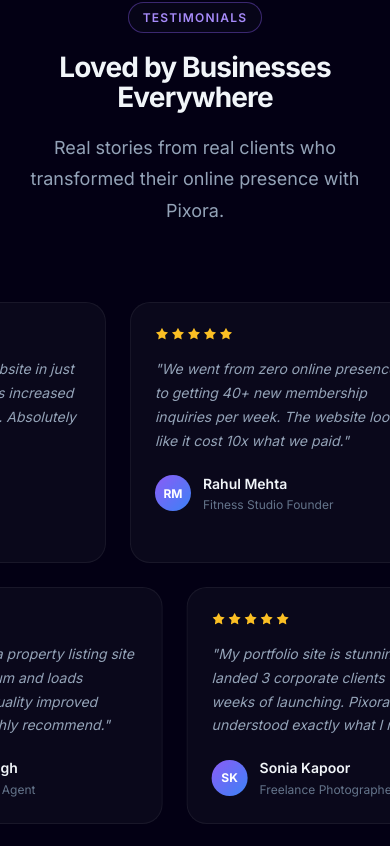
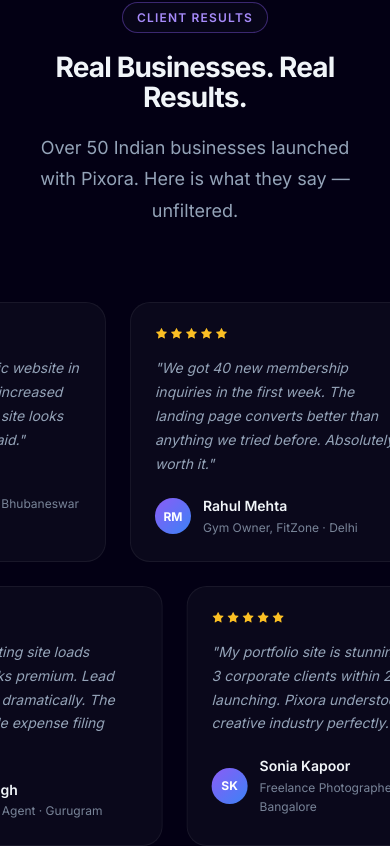
Before and after one commit to Vivek-Biswal/Pixora, a React (Vite) app: page / in a window 390 px wide. Shown: the part 9238-10084 px from the top of the page. Built offline with nearby package versions, Linux system fonts and the light colour scheme; no server answers.

Commit message:
Update Testimonials, FAQ and Footer

```diff
--- a/src/pages/Home/Home.css
+++ b/src/pages/Home/Home.css
@@ -1202,7 +1202,8 @@
 }
 .testimonial-card__role {
   font-size: var(--fs-xs);
-  color: var(--text-muted);
+  color: var(--text-secondary);
+  opacity: 0.8;
 }
 
 /* ---- Pricing ---- */
@@ -1371,22 +1372,30 @@
 
 /* ---- FAQ ---- */
 .faq__list {
-  max-width: 740px;
+    max-width: 760px;
     margin: 0 auto;
     display: flex;
     flex-direction: column;
-  gap: var(--space-3);
-}
+    gap: var(--space-2);
+  }
+
   .faq__item {
-  background: rgba(255,255,255,0.02);
+    background: rgba(255, 255, 255, 0.02);
     border: 1px solid var(--border-subtle);
     border-radius: var(--radius-lg);
     overflow: hidden;
-  transition: border-color var(--transition-base);
-}
-.faq__item:hover, .faq__item.active {
-  border-color: var(--border-accent);
-}
+    transition: border-color 0.25s ease;
+  }
+
+  .faq__item:hover {
+    border-color: var(--border-default);
+  }
+
+  .faq__item.active {
+    border-color: rgba(139, 92, 246, 0.4);
+    background: rgba(139, 92, 246, 0.03);
+  }
+
   .faq__question {
     display: flex;
     justify-content: space-between;
@@ -1396,28 +1405,76 @@
     font-weight: var(--fw-semibold);
     font-size: var(--fs-body);
     color: var(--text-primary);
-  transition: color var(--transition-fast);
-}
-.faq__question:hover { color: var(--color-purple-light); }
+    transition: color 0.2s ease;
+    gap: var(--space-4);
+    user-select: none;
+  }
+
+  .faq__question:hover {
+    color: var(--color-purple-light);
+  }
+
   .faq__icon {
-  transition: transform var(--transition-base);
+    width: 22px;
+    height: 22px;
+    border-radius: 50%;
+    border: 1px solid var(--border-default);
+    display: flex;
+    align-items: center;
+    justify-content: center;
     color: var(--text-muted);
     flex-shrink: 0;
-}
-.faq__item.active .faq__icon { transform: rotate(45deg); }
+    transition: transform 0.35s cubic-bezier(0.34, 1.56, 0.64, 1),
+                border-color 0.25s ease,
+                background 0.25s ease,
+                color 0.25s ease;
+  }
+
+  .faq__item.active .faq__icon {
+    transform: rotate(45deg);
+    border-color: rgba(139, 92, 246, 0.5);
+    background: rgba(139, 92, 246, 0.1);
+    color: var(--color-purple-light);
+  }
+
   .faq__answer {
     max-height: 0;
     overflow: hidden;
-  transition: max-height 0.4s ease, padding 0.3s ease;
-}
+    transition: max-height 0.4s cubic-bezier(0.16, 1, 0.3, 1),
+                padding 0.3s ease;
+  }
+
   .faq__item.active .faq__answer {
     max-height: 300px;
     padding: 0 var(--space-6) var(--space-6);
   }
+
   .faq__answer p {
     font-size: var(--fs-small);
     color: var(--text-secondary);
-  line-height: 1.7;
+    line-height: 1.8;
+    border-top: 1px solid var(--border-subtle);
+    padding-top: var(--space-4);
+    margin: 0;
+  }
+
+  [data-theme="light"] .faq__item {
+    background: #ffffff;
+    box-shadow: 0 1px 6px rgba(0, 0, 0, 0.04);
+  }
+
+  [data-theme="light"] .faq__item.active {
+    background: rgba(139, 92, 246, 0.02);
+  }
+
+  @media (max-width: 640px) {
+    .faq__question {
+      font-size: var(--fs-small);
+      padding: var(--space-4) var(--space-5);
+    }
+    .faq__item.active .faq__answer {
+      padding: 0 var(--space-5) var(--space-5);
+    }
   }
 
 /* ---- Final CTA ---- */
--- a/src/pages/Home/Home.jsx
+++ b/src/pages/Home/Home.jsx
@@ -238,14 +238,70 @@ const Home = () => {
   ];
 
   const testimonials = [
-    { name: 'Dr. Priya Sharma', role: 'Dental Clinic Owner', quote: 'Pixora built our clinic website in just 2 weeks. Patient bookings increased by 60% in the first month. Absolutely worth every penny.', initials: 'PS' },
-    { name: 'Rahul Mehta', role: 'Fitness Studio Founder', quote: 'We went from zero online presence to getting 40+ new membership inquiries per week. The website looks like it cost 10x what we paid.', initials: 'RM' },
-    { name: 'Ananya Desai', role: 'Boutique Owner', quote: 'Our e-commerce store is beautiful and easy to manage. Sales grew 3x since launch. The Pixora team feels like an extension of our own team.', initials: 'AD' },
-    { name: 'Vikram Patel', role: 'Restaurant Chain Director', quote: 'All 5 of our restaurant locations now have cohesive, fast websites with online ordering. Customer satisfaction scores went through the roof.', initials: 'VP' },
-    { name: 'Sonia Kapoor', role: 'Freelance Photographer', quote: 'My portfolio site is stunning. I\'ve landed 3 corporate clients within weeks of launching. Pixora understood exactly what I needed.', initials: 'SK' },
-    { name: 'Arjun Nair', role: 'SaaS Startup CEO', quote: 'The landing page Pixora built converts at 8.5%. Their design instinct and technical skills are genuinely world-class.', initials: 'AN' },
-    { name: 'Meera Joshi', role: 'Salon Owner', quote: 'Booking through our website has replaced phone calls entirely. Our clients love the convenience. Best investment we\'ve made this year.', initials: 'MJ' },
-    { name: 'Karan Singh', role: 'Real Estate Agent', quote: 'Pixora gave us a property listing site that looks premium and loads instantly. Lead quality improved dramatically. Highly recommend.', initials: 'KS' },
+    {
+      name: 'Dr. Priya Sharma',
+      role: 'Dental Clinic Owner',
+      city: 'Bhubaneswar',
+      quote: 'Pixora delivered our clinic website in 6 days. Patient bookings increased 3x in the first month. The site looks like it cost 10x what we paid.',
+      initials: 'PS',
+      rating: 5,
+    },
+    {
+      name: 'Rahul Mehta',
+      role: 'Gym Owner, FitZone',
+      city: 'Delhi',
+      quote: 'We got 40 new membership inquiries in the first week. The landing page converts better than anything we tried before. Absolutely worth it.',
+      initials: 'RM',
+      rating: 5,
+    },
+    {
+      name: 'Ananya Desai',
+      role: 'Boutique Owner',
+      city: 'Pune',
+      quote: 'Our e-commerce store launched in 7 days and sales tripled within 30 days. Pixora understood exactly what a fashion brand needs online.',
+      initials: 'AD',
+      rating: 5,
+    },
+    {
+      name: 'Vikram Patel',
+      role: 'Restaurant Director',
+      city: 'Mumbai',
+      quote: 'All 3 of our restaurant locations now have beautiful websites with online ordering. Revenue from the web went up 220% in the first month.',
+      initials: 'VP',
+      rating: 5,
+    },
+    {
+      name: 'Sonia Kapoor',
+      role: 'Freelance Photographer',
+      city: 'Bangalore',
+      quote: 'My portfolio site is stunning. I landed 3 corporate clients within 2 weeks of launching. Pixora understood the creative industry perfectly.',
+      initials: 'SK',
+      rating: 5,
+    },
+    {
+      name: 'Arjun Nair',
+      role: 'SaaS Startup CEO',
+      city: 'Hyderabad',
+      quote: 'Our landing page converts at 8.5%. The design instinct and speed of delivery are genuinely world-class. Best agency decision we have made.',
+      initials: 'AN',
+      rating: 5,
+    },
+    {
+      name: 'Meera Joshi',
+      role: 'Salon Owner, GlowUp',
+      city: 'Chennai',
+      quote: 'Booking through our website completely replaced phone calls. Clients love it. The 7-day delivery promise is real — they actually delivered in 5.',
+      initials: 'MJ',
+      rating: 5,
+    },
+    {
+      name: 'Karan Singh',
+      role: 'Real Estate Agent',
+      city: 'Gurugram',
+      quote: 'Our property listing site loads instantly and looks premium. Lead quality improved dramatically. The GST invoice made expense filing easy too.',
+      initials: 'KS',
+      rating: 5,
+    },
   ];
 
   const capabilities = [
@@ -323,12 +379,38 @@ const Home = () => {
   ];
 
   const faqs = [
-    { q: 'How long does a typical website project take?', a: 'Most projects take 2-6 weeks depending on complexity. Simple landing pages can be ready in just 1 week, while full e-commerce sites may take 4-6 weeks.' },
-    { q: 'Do you offer ongoing maintenance?', a: 'Yes! All plans include initial support, and we offer monthly maintenance packages starting at ₹4,999/mo that cover security updates, content changes, and performance monitoring.' },
-    { q: 'Will my website be mobile-friendly?', a: 'Absolutely. Every website we build is fully responsive and optimized for smartphones, tablets, and desktops. We test across all major devices and browsers.' },
-    { q: 'Can you help with branding and content?', a: 'Yes, we offer add-on services for logo design, brand identity, copywriting, and professional photography coordination to ensure your site looks complete and professional.' },
-    { q: 'What if I need changes after launch?', a: 'We include revision rounds during development. After launch, your support period covers minor changes. For larger updates, we offer flexible retainer packages.' },
-    { q: 'Do I own my website?', a: 'Yes, 100%. You own all the code, design assets, and content. We deploy to your preferred hosting provider and give you full access to everything.' },
+    {
+      q: 'How long does it actually take to build my website?',
+      a: 'Most websites are delivered in 5–7 days. Simple landing pages take 3–5 days. E-commerce stores with payment integration take 10–14 days. We give you an exact delivery date on Day 1 — and we stick to it.',
+    },
+    {
+      q: 'Do I own the website after it is built?',
+      a: 'Yes — 100%. You own all the code, design files, images, and domain. We deploy to your hosting account and hand over every login. There are no lock-ins, no monthly platform fees, and no dependency on us to run your site.',
+    },
+    {
+      q: 'What do I need to provide to get started?',
+      a: 'Just your business name, logo (if you have one), and a rough idea of what you want. We handle everything else — copywriting guidance, images, layout, and technical setup. You don\'t need to be technical at all.',
+    },
+    {
+      q: 'Can I update the website myself after launch?',
+      a: 'Yes. All Business and E-Commerce sites come with a simple CMS (content management system) that lets you edit text, add photos, update products, and publish blogs — without touching any code.',
+    },
+    {
+      q: 'What if I don\'t like the design?',
+      a: 'We show you the full design mockup before writing a single line of code. You get revision rounds to refine it. If something is not right, we fix it — that is included in the price. We don\'t launch until you are genuinely happy.',
+    },
+    {
+      q: 'Do you provide hosting and domain?',
+      a: 'We can set it up for you using your preferred provider (GoDaddy, Hostinger, etc.) or recommend one that fits your budget. Hosting typically costs ₹3,000–₹6,000 per year — paid directly to the hosting provider, not to us.',
+    },
+    {
+      q: 'Is GST invoice provided?',
+      a: 'Yes. Every project includes a proper GST-compliant invoice that you can use for business expense filing. We are a registered business and all transactions are fully documented.',
+    },
+    {
+      q: 'What happens after the project is delivered?',
+      a: 'All plans include 3 months of free support for bug fixes and minor updates. After that, we offer affordable monthly maintenance plans starting at ₹4,999/mo that cover security updates, content changes, and priority support.',
+    },
   ];
 
   const row1 = testimonials.slice(0, 4);
@@ -736,9 +818,12 @@ const Home = () => {
       <Section className="testimonials section" id="testimonials">
         <div className="container">
           <motion.div className="section-header" variants={fadeUp}>
-            <span className="section-badge">Testimonials</span>
-            <h2>Loved by Businesses Everywhere</h2>
-            <p>Real stories from real clients who transformed their online presence with Pixora.</p>
+            <span className="section-badge">Client Results</span>
+            <h2>Real Businesses. Real Results.</h2>
+            <p>
+              Over 50 Indian businesses launched with Pixora.
+              Here is what they say — unfiltered.
+            </p>
           </motion.div>
         </div>
 
@@ -747,14 +832,18 @@ const Home = () => {
           {[...row1, ...row1].map((t, i) => (
             <div key={i} className="testimonial-card">
               <div className="testimonial-card__stars">
-                {[...Array(5)].map((_, j) => <Star key={j} size={14} fill="#FBBF24" strokeWidth={0} />)}
+                {[...Array(t.rating)].map((_, j) => (
+                  <Star key={j} size={13} fill="#FBBF24" strokeWidth={0} />
+                ))}
               </div>
               <p className="testimonial-card__quote">"{t.quote}"</p>
               <div className="testimonial-card__author">
                 <div className="testimonial-card__avatar">{t.initials}</div>
                 <div>
                   <div className="testimonial-card__name">{t.name}</div>
-                  <div className="testimonial-card__role">{t.role}</div>
+                  <div className="testimonial-card__role">
+                    {t.role} · {t.city}
+                  </div>
                 </div>
               </div>
             </div>
@@ -766,14 +855,18 @@ const Home = () => {
           {[...row2, ...row2].map((t, i) => (
             <div key={i} className="testimonial-card">
               <div className="testimonial-card__stars">
-                {[...Array(5)].map((_, j) => <Star key={j} size={14} fill="#FBBF24" strokeWidth={0} />)}
+                {[...Array(t.rating)].map((_, j) => (
+                  <Star key={j} size={13} fill="#FBBF24" strokeWidth={0} />
+                ))}
               </div>
               <p className="testimonial-card__quote">"{t.quote}"</p>
               <div className="testimonial-card__author">
                 <div className="testimonial-card__avatar">{t.initials}</div>
                 <div>
                   <div className="testimonial-card__name">{t.name}</div>
-                  <div className="testimonial-card__role">{t.role}</div>
+                  <div className="testimonial-card__role">
+                    {t.role} · {t.city}
+                  </div>
                 </div>
               </div>
             </div>
@@ -879,7 +972,16 @@ const Home = () => {
         <div className="container">
           <motion.div className="section-header" variants={fadeUp}>
             <span className="section-badge">FAQ</span>
-            <h2>Common Questions</h2>
+            <h2>Questions We Get Every Day</h2>
+            <p>
+              Everything you need to know before getting started.
+              Still have questions?{' '}
+              <Link to="/contact"
+                style={{ color: 'var(--color-purple-light)',
+                         textDecoration: 'underline' }}>
+                Ask us directly →
+              </Link>
+            </p>
           </motion.div>
 
           <div className="faq__list">
```
Also changed, not shown: src/components/Footer.jsx (+63 -23 lines). Lines whose indentation alone changed are shown as unchanged.
